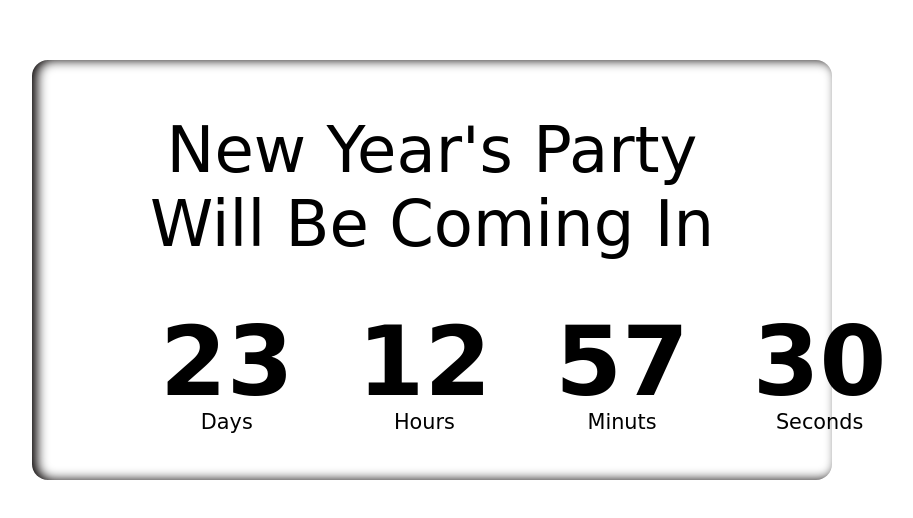
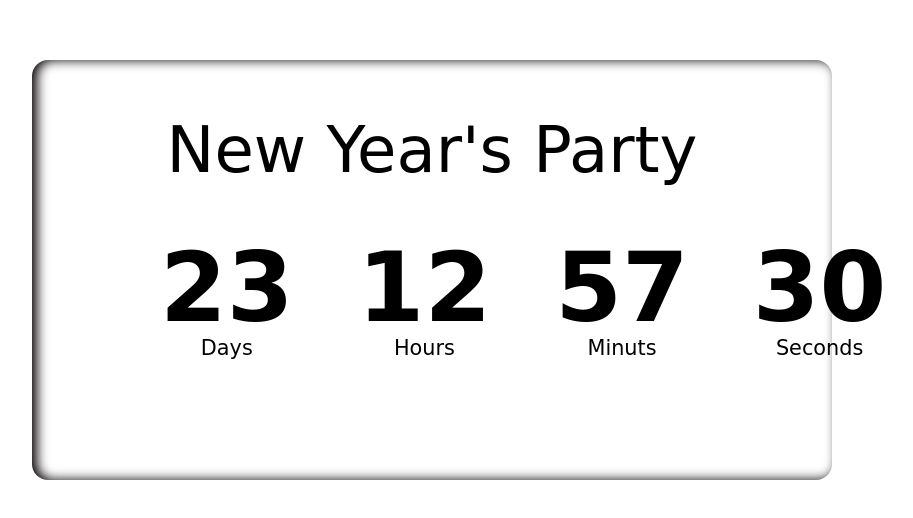
Before and after one commit to Gayatri19670/countdown-timer.github.io, a plain HTML site: page index.html in a window 1280 px wide. Shown: the part 138-656 px from the top of the page, without its empty margins (208-1121 px from the left). Drawn offline with Linux system fonts and the light colour scheme; a web font is replaced by a local one.

Commit message:
Update index File

```diff
--- a/index.html
+++ b/index.html
@@ -14,7 +14,7 @@
 
 
     <div class="countdown-container">
-        <h2>New Year's Party <br> Will Be Coming In</h2>
+        <h2>New Year's Party</h2>
         <div class="date">
             <div class="countdown-el day-c">
                 <p class="big-text" id="days">0</p>
```
